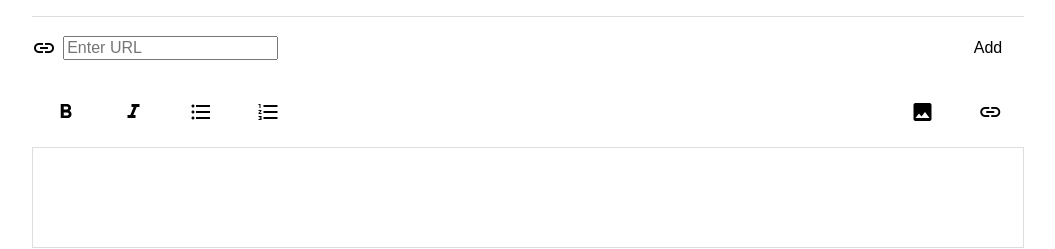
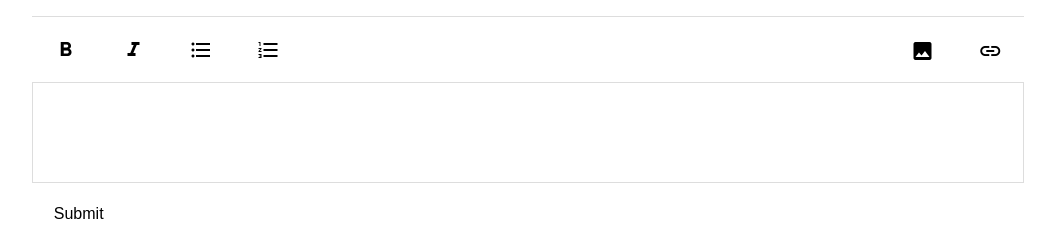
Before and after one commit to resting/rte-frontend, a React (Create React App) app: page / in a window 1280 px wide. Shown: the top 249 px of the page, without its empty margins (112-1167 px from the left). Built offline with nearby package versions, Linux system fonts and the light colour scheme; no server answers; a web font is replaced by a local one.

Commit message:
Add display posts. Add toolbar animation. Changed ide.

```diff
--- a/src/App.css
+++ b/src/App.css
@@ -2,7 +2,11 @@
     box-sizing: border-box;
 }
 
-body, html, select, input, button {
+body,
+html,
+select,
+input,
+button {
     font-size: 16px;
 }
 
@@ -10,19 +14,17 @@ body, html, select, input, button {
     font-family: 'Material Icons';
     font-style: normal;
     font-weight: 400;
-    src: url(/fonts/material-design-icons/MaterialIcons-Regular.eot); /* For IE6-8 */
-    src: local('Material Icons'),
-    local('MaterialIcons-Regular'),
-    url(/fonts/material-design-icons/MaterialIcons-Regular.woff2) format('woff2'),
-    url(/fonts/material-design-icons/MaterialIcons-Regular.woff) format('woff'),
-    url(/fonts/material-design-icons/MaterialIcons-Regular.ttf) format('truetype');
+    src: url(/fonts/material-design-icons/MaterialIcons-Regular.eot);
+    /* For IE6-8 */
+    src: local('Material Icons'), local('MaterialIcons-Regular'), url(/fonts/material-design-icons/MaterialIcons-Regular.woff2) format('woff2'), url(/fonts/material-design-icons/MaterialIcons-Regular.woff) format('woff'), url(/fonts/material-design-icons/MaterialIcons-Regular.ttf) format('truetype');
 }
 
 .material-icons {
     font-family: 'Material Icons';
     font-weight: normal;
     font-style: normal;
-    font-size: 24px; /* Preferred icon size */
+    font-size: 24px;
+    /* Preferred icon size */
     display: inline-block;
     line-height: 1;
     text-transform: none;
@@ -30,15 +32,12 @@ body, html, select, input, button {
     word-wrap: normal;
     white-space: nowrap;
     direction: ltr;
-
     /* Support for all WebKit browsers. */
     -webkit-font-smoothing: antialiased;
     /* Support for Safari and Chrome. */
     text-rendering: optimizeLegibility;
-
     /* Support for Firefox. */
     -moz-osx-font-smoothing: grayscale;
-
     /* Support for IE. */
     font-feature-settings: 'liga';
 }
@@ -122,3 +121,38 @@ input[type="file"] {
     background: white;
     padding: 1em;
 }
+
+.toolbar,
+.toolbar-link-state,
+.toolbar-norm-state {
+    height: 67px;
+    position: relative;
+    transition: all .5s
+}
+
+.toolbar {
+    overflow: hidden;
+}
+
+.toolbar-link-state,
+.toolbar-norm-state {
+    background: white;
+    border-bottom: 1px solid #ddd;
+}
+
+.toolbar-link-state {
+    top: -67px;
+    z-index: 1;
+}
+
+.toolbar-norm-state {
+    top: -67px;
+}
+
+.toolbar-link-state.active {
+    top: 0;
+}
+
+.toolbar-norm-state.down {
+    top: 0;
+}
--- a/src/components/posts.js
+++ b/src/components/posts.js
@@ -3,9 +3,7 @@ import React, {Component} from 'react'
 class Posts extends Component {
     render() {
         const draft = window.localStorage.getItem('draft')
-        return (
-            <div className="posts" dangerouslySetInnerHTML={{__html: draft}}></div>
-        )
+        return <div className="posts" dangerouslySetInnerHTML={{__html: this.props.content}} />
     }
 }
 
--- a/src/components/toolbar.js
+++ b/src/components/toolbar.js
@@ -31,9 +31,13 @@ class Toolbar extends Component {
         const imagePressed = this.props.imagePressed ? 'pressed' : 'none'
         const linkPressed = this.props.linkPressed ? 'pressed' : 'none'
 
+        const toolbarLink = this.props.linkPressed ? 'active' : ''
+        const toolbarNorm = this.props.linkPressed ? 'down' : ''
+        style.toolbar.overflow = this.props.imagePressed ? 'visible' : 'hidden'
+
         return (
             <div className="toolbar" style={style.toolbar}>
-                <div className="toolbar-link-state" style={style.toolbarstate}>
+                <div className={`toolbar-link-state ${toolbarLink}`} style={style.toolbarstate}>
                     <div className="toolbar-left">
                         <div className="linkinputwrap">
                             <input type="text" className='linkinput' value={this.state.linkurl}
@@ -46,7 +50,7 @@ class Toolbar extends Component {
                         <button onClick={() => this.props.onAddClick(this.state.linkurl)}>Add</button>
                     </div>
                 </div>
-                <div className="toolbar-norm-state" style={style.toolbarstate}>
+                <div className={`toolbar-norm-state ${toolbarNorm}`} style={style.toolbarstate}>
                     <div className="toolbar-left">
                         <Button onClickHandler={this.props.onBoldClick} className={boldPressed}>
                             <i className='material-icons'>format_bold</i>
```
Also changed, not shown: src/App.js (+158 -120 lines).
